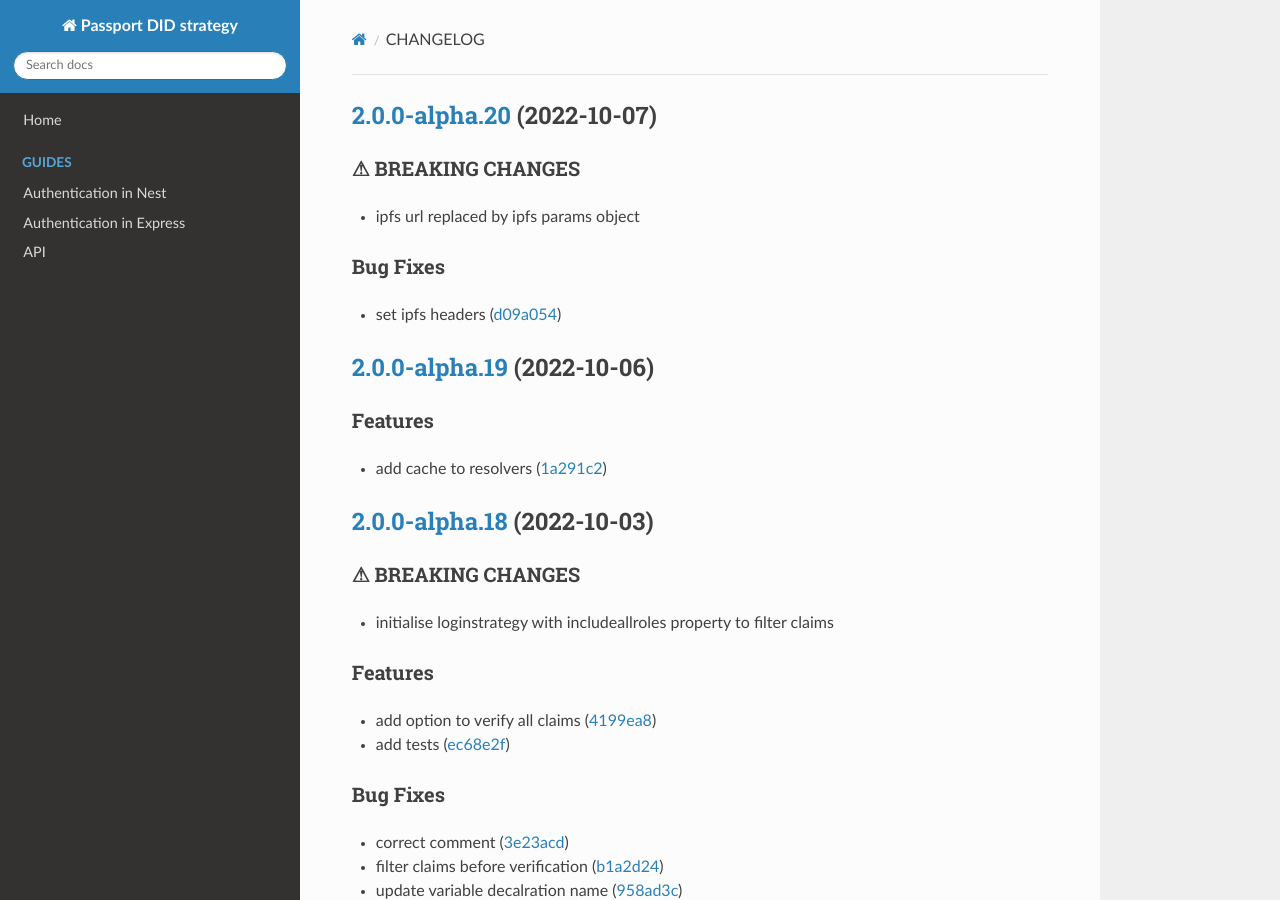
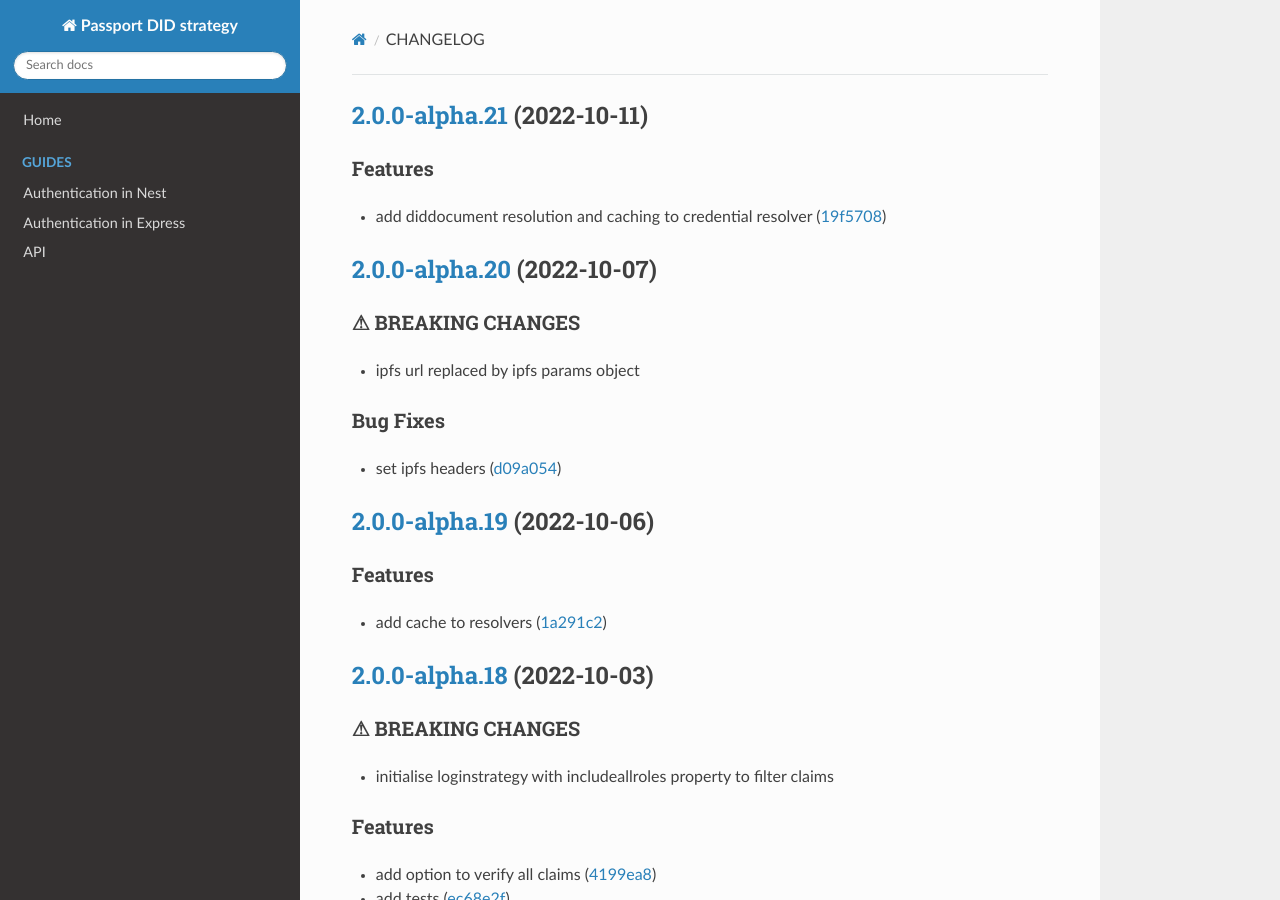
Before and after one commit to energywebfoundation/passport-did-auth, an MkDocs documentation site: the page built from docs/CHANGELOG.md, in a window 1280 px wide and 900 px high. Built offline with MkDocs 1.6.1, drawn with Linux system fonts in a browser that asks for light colours; nearby versions of some CDN libraries.

Commit message:
chore(release): 2.0.0-alpha.21 [skip ci]
## [2.0.0-alpha.21](https://github.com/energywebfoundation/passport-did-auth/compare/v2.0.0-alpha.20...v2.0.0-alpha.21) (2022-10-11)

### Features

* add diddocument resolution and caching to credential resolver ([19f5708](https://github.com/energywebfoundation/passport-did-auth/commit/19f570849953d09307c67caefc8f79bc32bb9aea))

```diff
--- a/docs/CHANGELOG.md
+++ b/docs/CHANGELOG.md
@@ -1,3 +1,10 @@
+## [2.0.0-alpha.21](https://github.com/energywebfoundation/passport-did-auth/compare/v2.0.0-alpha.20...v2.0.0-alpha.21) (2022-10-11)
+
+
+### Features
+
+* add diddocument resolution and caching to credential resolver ([19f5708](https://github.com/energywebfoundation/passport-did-auth/commit/19f570849953d09307c67caefc8f79bc32bb9aea))
+
 ## [2.0.0-alpha.20](https://github.com/energywebfoundation/passport-did-auth/compare/v2.0.0-alpha.19...v2.0.0-alpha.20) (2022-10-07)
 
 
--- a/package.json
+++ b/package.json
@@ -1,6 +1,6 @@
 {
   "name": "passport-did-auth",
-  "version": "2.0.0-alpha.20",
+  "version": "2.0.0-alpha.21",
   "description": "",
   "main": "dist/index.js",
   "types": "dist/index.d.ts",
```
